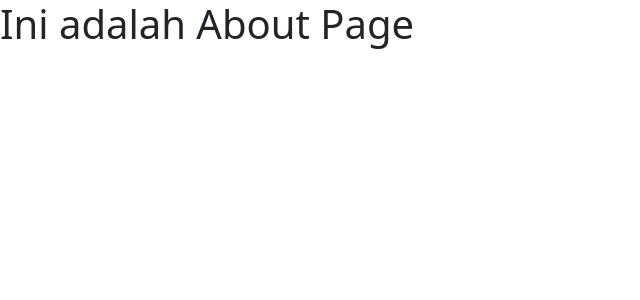
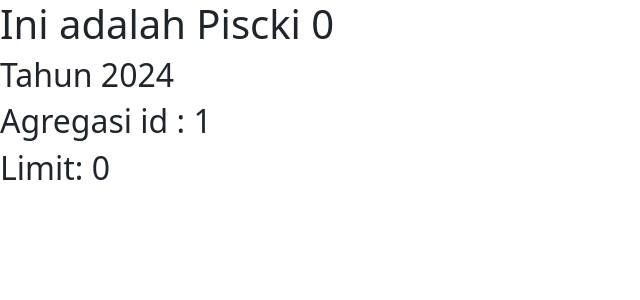
Before and after one commit to pisckipratama/onxp-d5-django-modular, a Django app: page /about/ in a window 1280 px wide. Shown: the top 300 px of the page, without its empty margins (0-640 px from the left). Run offline with Django 5.2, Linux system fonts and the light colour scheme; parts of the project's set-up code (start-up, migrations or seed data) failed here and were passed over; some libraries are stand-ins or nearby versions.

Commit message:
add param and request path

```diff
--- a/src/app_landing/templates/app_landing/about.html
+++ b/src/app_landing/templates/app_landing/about.html
@@ -8,6 +8,9 @@
     <script src="https://unpkg.com/htmx.org@1.9.12" integrity="sha384-ujb1lZYygJmzgSwoxRggbCHcjc0rB2XoQrxeTUQyRjrOnlCoYta87iKBWq3EsdM2" crossorigin="anonymous"></script>
 </head>
 <body>
-    <h1>Ini adalah {{ name }} Page</h1>
+    <h1>Ini adalah {{ nama }}</h1>
+    <h2>Tahun {{ year }}</h2>
+    <h2>Agregasi id : {{ agregasi }}</h2>
+    <h2>Limit: {{ limit }}</h2>
 </body>
 </html>
--- a/src/app_landing/urls.py
+++ b/src/app_landing/urls.py
@@ -5,5 +5,7 @@ from .views import my_view, about_view
 
 urlpatterns = [
     path('', my_view, name="home"),
-    path('about/', about_view, name="about")
+    path('about/', about_view, name="about"),
+    path('about/<int:id>', about_view, name='about'),
+    path('about/<int:id>/<int:year>', about_view, name='about')
 ]
--- a/src/app_landing/views.py
+++ b/src/app_landing/views.py
@@ -1,8 +1,19 @@
 from django.shortcuts import render
 
+
+def agregasi(num):
+    return num + 1
 
 def my_view(request):
     return render(request, 'app_landing/index.html', { 'name': 'Landing' })
 
-def about_view(request):
-    return render(request, 'app_landing/about.html', {'name': 'About'})
+def about_view(request, id: int = 0, year: int = 2024):
+
+
+    context = {
+        "nama": f"Piscki {id}",
+        "agregasi": f"{agregasi(id)}",
+        "year": year,
+        "limit": request.GET.get("limit", 0)
+    }
+    return render(request, 'app_landing/about.html', context=context)
```
Also changed, not shown: 1 other file.
